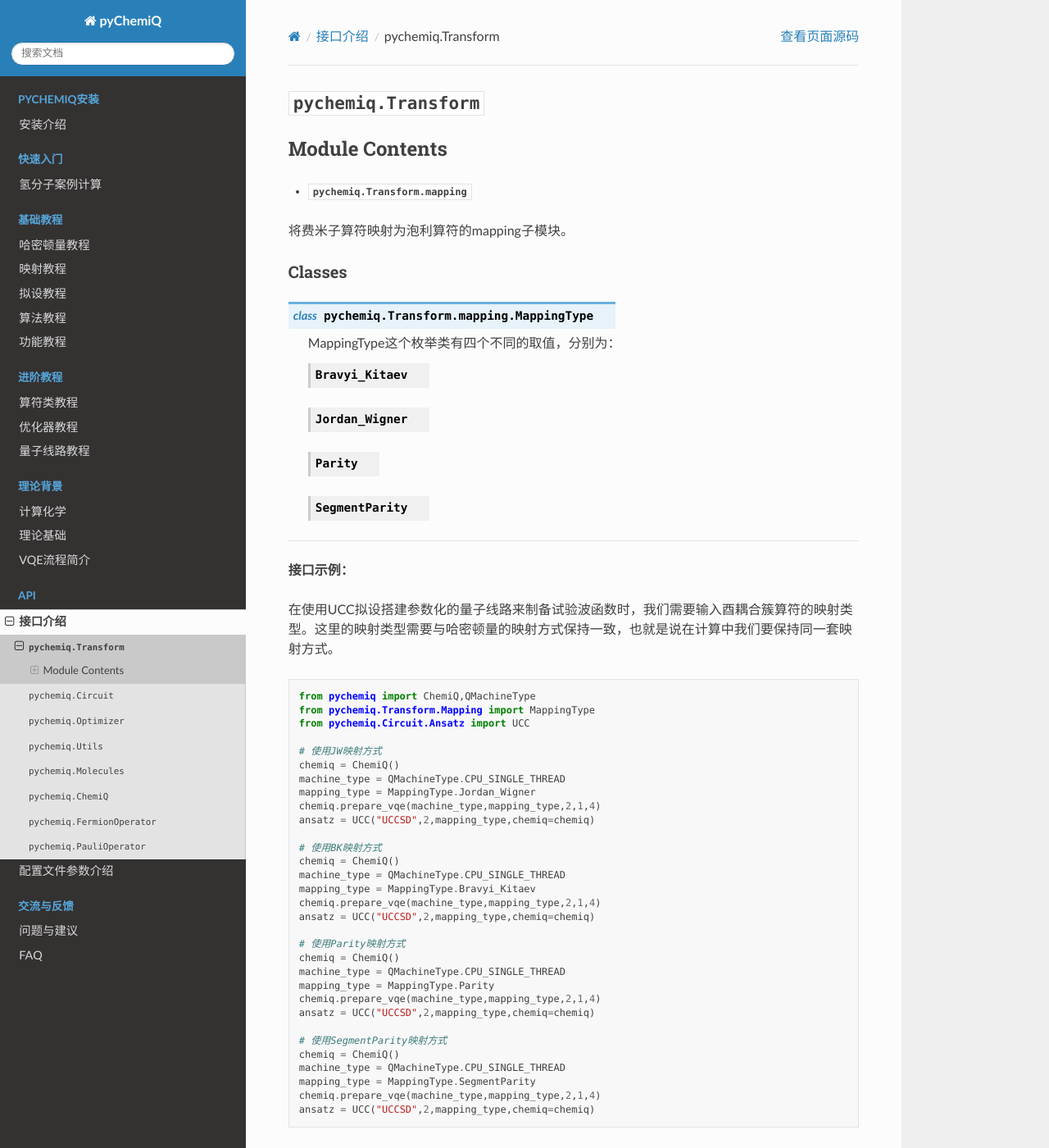
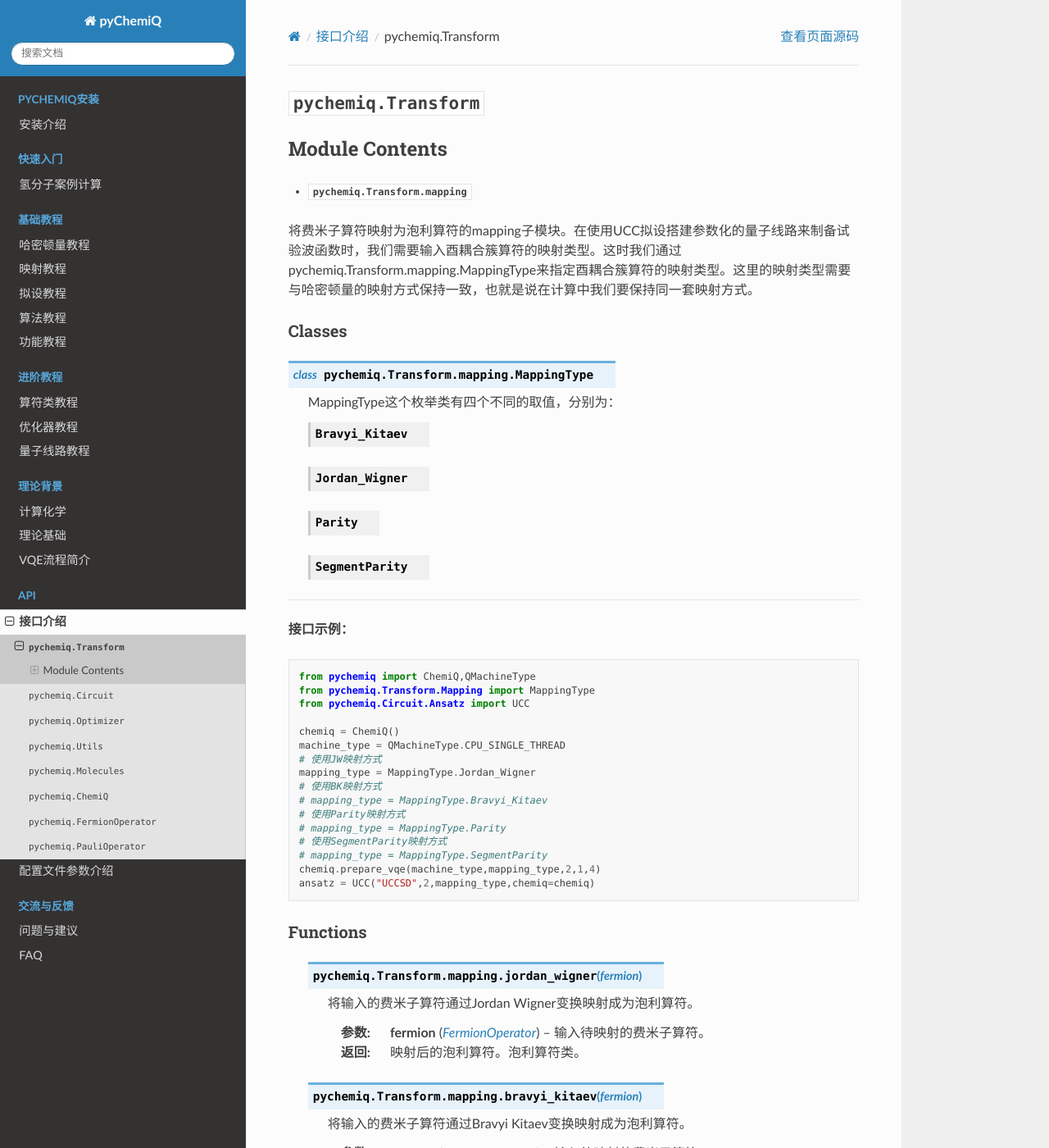
Before and after one commit to OriginQ/pyChemiQ-tutorial, a Sphinx documentation site: the page built from source/06API/Transform.rst, in a window 1280 px wide and 1400 px high. Shown: the whole window at 82% size. Built offline with Sphinx 7.4.7 and the Read the Docs theme 2.0.0, drawn with Linux system fonts in a browser that asks for light colours.

Commit message:
<modify> correct typos

```diff
--- a/source/06API/Configs.rst
+++ b/source/06API/Configs.rst
@@ -51,7 +51,7 @@
     - mix_scf : 设置此参数可以有效解决SCF不收敛问题。方法原理为阻尼方法(Damping)。将构建第n+1步Fock矩阵的密度矩阵D(n+1)变为w*D(n-1)+(1-w)*D(n)，此处的w即为设置的参数。参数平均化后的密度矩阵削弱了当前步与上一步密度矩阵之间的差异，使密度矩阵随迭代变化更为平滑，帮助收敛。该参数取值为[0.0, 1.0], 默认为0.5。
 
 3. 拟设参数设置(ansatz settings)
-    设置量子线路拟设类型[UCC/Hardware-efficient/Symmetry-presvered/User-define]。选择前三个类型的拟设，量子线路自动生成，选择最后一个线路拟设需要在参数circuit中输入originIR格式的量子线路。详见： `originIR格式介绍 <https://pyqpanda-toturial.readthedocs.io/zh/latest/QProgToOriginIR.html>`_ 。
+    设置量子线路拟设类型[UCC/Hardware-efficient/Symmetry-preserved/User-define]。选择前三个类型的拟设，量子线路自动生成，选择最后一个线路拟设需要在参数circuit中输入originIR格式的量子线路。详见： `originIR格式介绍 <https://pyqpanda-toturial.readthedocs.io/zh/latest/QProgToOriginIR.html>`_ 。
 
     - mapping : 设置映射[JW/P/BK/SP]。这几种映射方法分别为Jordan-Wigner Transform，Parity Transform, Bravyi-Kitaev Transform, Segment Parity Transform。
 
--- a/source/06API/Transform.rst
+++ b/source/06API/Transform.rst
@@ -5,7 +5,7 @@ Module Contents
 ---------------
 - :py:mod:`pychemiq.Transform.mapping`
 
-将费米子算符映射为泡利算符的mapping子模块。
+将费米子算符映射为泡利算符的mapping子模块。在使用UCC拟设搭建参数化的量子线路来制备试验波函数时，我们需要输入酉耦合簇算符的映射类型。这时我们通过pychemiq.Transform.mapping.MappingType来指定酉耦合簇算符的映射类型。这里的映射类型需要与哈密顿量的映射方式保持一致，也就是说在计算中我们要保持同一套映射方式。
 
 Classes
 ~~~~~~~~~~~
@@ -29,39 +29,22 @@ Classes
 
 **接口示例：**
 
-在使用UCC拟设搭建参数化的量子线路来制备试验波函数时，我们需要输入酉耦合簇算符的映射类型。这里的映射类型需要与哈密顿量的映射方式保持一致，也就是说在计算中我们要保持同一套映射方式。
-
 .. code::
 
       from pychemiq import ChemiQ,QMachineType
       from pychemiq.Transform.Mapping import MappingType
       from pychemiq.Circuit.Ansatz import UCC
 
-      # 使用JW映射方式
       chemiq = ChemiQ()
       machine_type = QMachineType.CPU_SINGLE_THREAD
+      # 使用JW映射方式
       mapping_type = MappingType.Jordan_Wigner
-      chemiq.prepare_vqe(machine_type,mapping_type,2,1,4)
-      ansatz = UCC("UCCSD",2,mapping_type,chemiq=chemiq)
-
       # 使用BK映射方式
-      chemiq = ChemiQ()
-      machine_type = QMachineType.CPU_SINGLE_THREAD
-      mapping_type = MappingType.Bravyi_Kitaev
-      chemiq.prepare_vqe(machine_type,mapping_type,2,1,4)
-      ansatz = UCC("UCCSD",2,mapping_type,chemiq=chemiq)
-
+      # mapping_type = MappingType.Bravyi_Kitaev
       # 使用Parity映射方式
-      chemiq = ChemiQ()
-      machine_type = QMachineType.CPU_SINGLE_THREAD
-      mapping_type = MappingType.Parity
-      chemiq.prepare_vqe(machine_type,mapping_type,2,1,4)
-      ansatz = UCC("UCCSD",2,mapping_type,chemiq=chemiq)
-
+      # mapping_type = MappingType.Parity
       # 使用SegmentParity映射方式
-      chemiq = ChemiQ()
-      machine_type = QMachineType.CPU_SINGLE_THREAD
-      mapping_type = MappingType.SegmentParity
+      # mapping_type = MappingType.SegmentParity
       chemiq.prepare_vqe(machine_type,mapping_type,2,1,4)
       ansatz = UCC("UCCSD",2,mapping_type,chemiq=chemiq)
 
```
